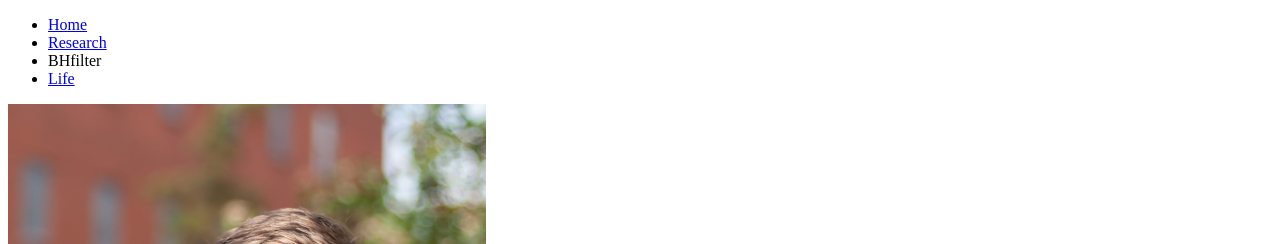
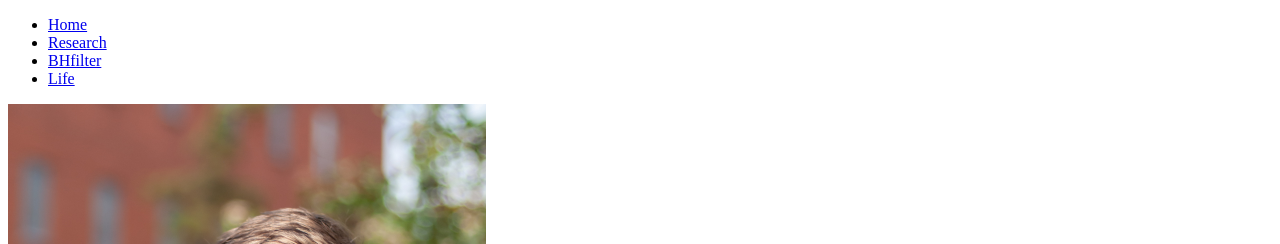
Before and after one commit to davidrball/davidrball.github.io, a Jekyll site: the page built from index.html, in a window 1280 px wide. Shown: the top 244 px of the page. Built offline with Jekyll 4.4.1, drawn with Linux system fonts in a browser that asks for light colours.

Commit message:
adding BHfilter

```diff
--- a/BHfilter.html
+++ b/BHfilter.html
@@ -5,7 +5,7 @@
 <!DOCTYPE html>
 <html>
 
-    <center><img id="html5" src="testing_distortion_truecolor.png" width="400"/ align="middle"></center>
+    <center><img id="html5" src="/images/testing_distortion_truecolor.png" width="400"/ align="middle"></center>
     <div class ="blurb">
       <p> <font size = "20">
 	Want to see what your face would look like if we put a black hole in front of it like in the image above?  Choose a file and then hit the "Render Image" button!</font>
--- a/_layouts/default.html
+++ b/_layouts/default.html
@@ -18,8 +18,7 @@
             <ul>
                 <li><a href="/">Home</a></li>
                 <li><a href="/research">Research</a></li>
-                <!--<li><a href="/publications">Publications</a></li>-->
-                <li><a href="/BHfilter"></a>BHfilter</a></li>
+                <li><a href="/BHfilter">BHfilter</a></li>
 		<li><a href="/life">Life</a></li>
             </ul>
         </nav>
```
